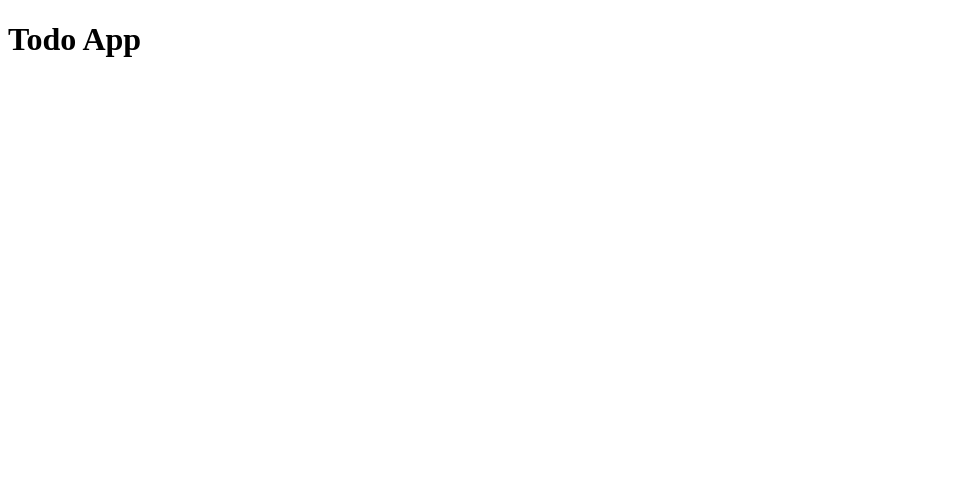
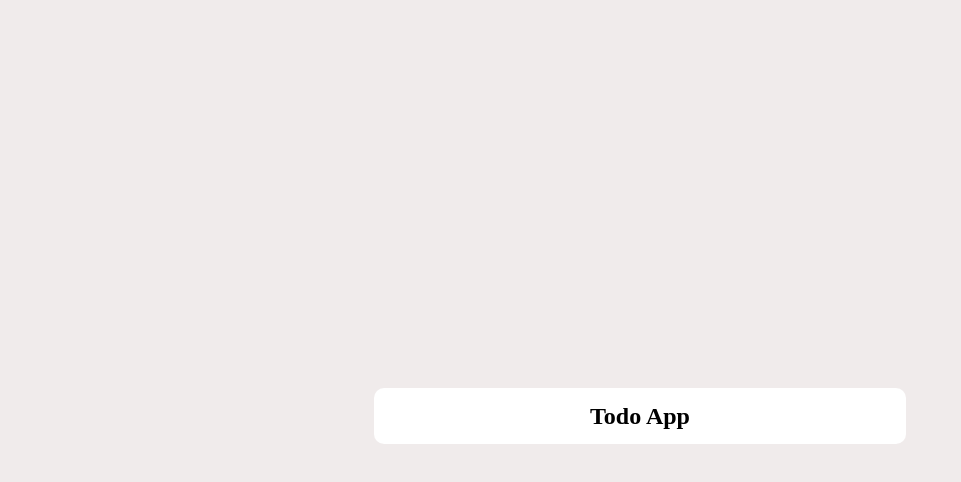
Before and after one commit to jeyofdev/todo-app-angular, an Angular app: page / in a window 1280 px wide. Shown: the top 482 px of the page, without its empty margins (0-961 px from the left). Built offline with nearby package versions, Linux system fonts and the light colour scheme.

Commit message:
feat : init app element

```diff
--- a/src/app/app.component.html
+++ b/src/app/app.component.html
@@ -1,5 +1,5 @@
 <div class="container">
-	<div class="app-content">
+	<div class="content-box">
 		<typography [type]="'h1'" [value]="'todo app'"></typography>
 	</div>
 </div>
--- a/src/app/app.component.scss
+++ b/src/app/app.component.scss
@@ -1 +1,17 @@
-// style here
+.container {
+	background: #f0ebeb;
+	display: flex;
+	justify-content: center;
+	align-items: center;
+	min-height: 100vh;
+	padding: 1rem;
+}
+
+.content-box {
+	background: #fff;
+	text-align: center;
+	width: 100%;
+	max-width: 31.25rem; // 500px
+	padding: 1rem;
+	border-radius: 0.625rem;
+}
--- a/src/app/core/components/ui/typography/typography.component.scss
+++ b/src/app/core/components/ui/typography/typography.component.scss
@@ -1 +1,4 @@
-// style here
+h1 {
+	font-size: 24px;
+	font-weight: bold;
+}
--- a/src/styles.scss
+++ b/src/styles.scss
@@ -1 +1,134 @@
-/* You can add global styles to this file, and also import other style files */
+/* http://meyerweb.com/eric/tools/css/reset/
+   v2.0 | 20110126
+   License: none (public domain)
+*/
+
+html,
+body,
+div,
+span,
+applet,
+object,
+iframe,
+h1,
+h2,
+h3,
+h4,
+h5,
+h6,
+p,
+blockquote,
+pre,
+a,
+abbr,
+acronym,
+address,
+big,
+cite,
+code,
+del,
+dfn,
+em,
+img,
+ins,
+kbd,
+q,
+s,
+samp,
+small,
+strike,
+strong,
+sub,
+sup,
+tt,
+var,
+b,
+u,
+i,
+center,
+dl,
+dt,
+dd,
+ol,
+ul,
+li,
+fieldset,
+form,
+label,
+legend,
+table,
+caption,
+tbody,
+tfoot,
+thead,
+tr,
+th,
+td,
+article,
+aside,
+canvas,
+details,
+embed,
+figure,
+figcaption,
+footer,
+header,
+hgroup,
+menu,
+nav,
+output,
+ruby,
+section,
+summary,
+time,
+mark,
+audio,
+video {
+	margin: 0;
+	padding: 0;
+	border: 0;
+	font-size: 100%;
+	vertical-align: baseline;
+}
+
+/* HTML5 display-role reset for older browsers */
+article,
+aside,
+details,
+figcaption,
+figure,
+footer,
+header,
+hgroup,
+menu,
+nav,
+section {
+	display: block;
+}
+
+body {
+	line-height: 1;
+}
+
+ol,
+ul {
+	list-style: none;
+}
+
+blockquote,
+q {
+	quotes: none;
+}
+
+blockquote::before,
+blockquote::after,
+q::before,
+q::after {
+	content: '';
+	content: none;
+}
+
+table {
+	border-collapse: collapse;
+	border-spacing: 0;
+}
```
